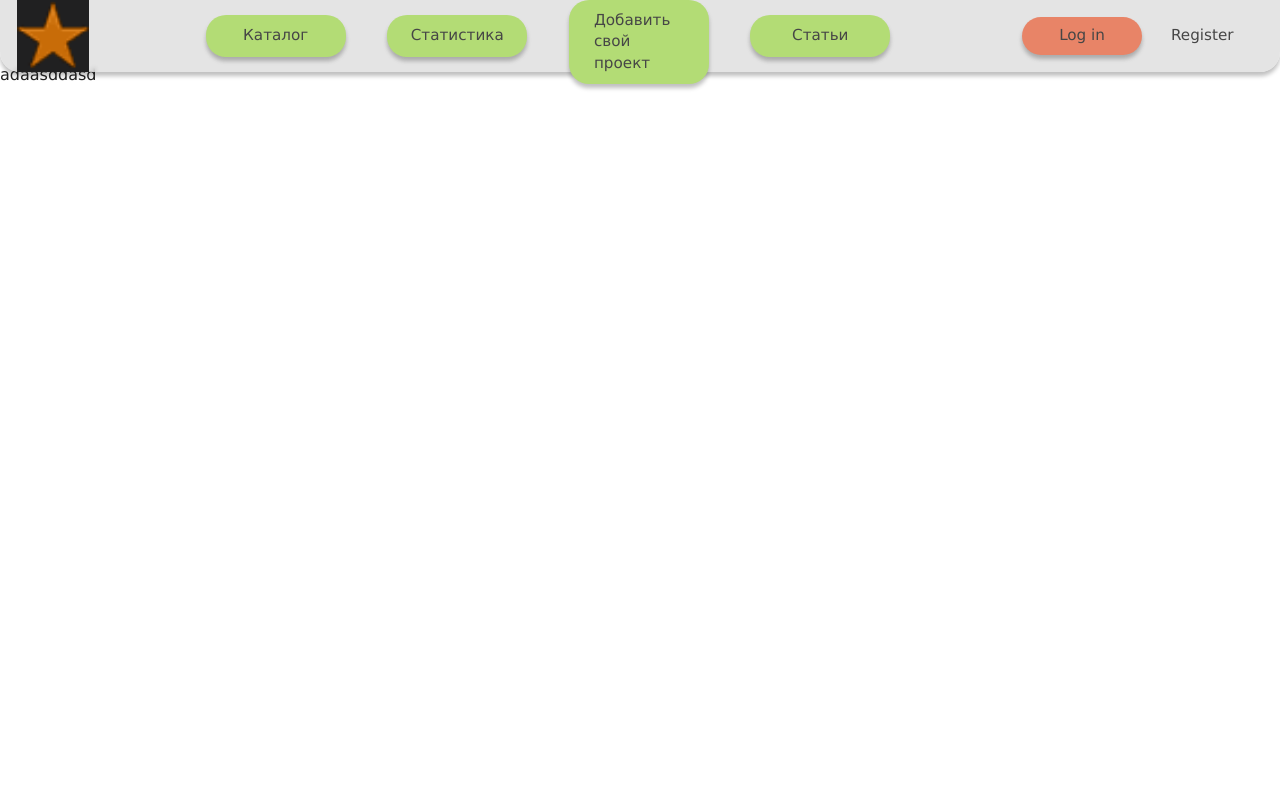
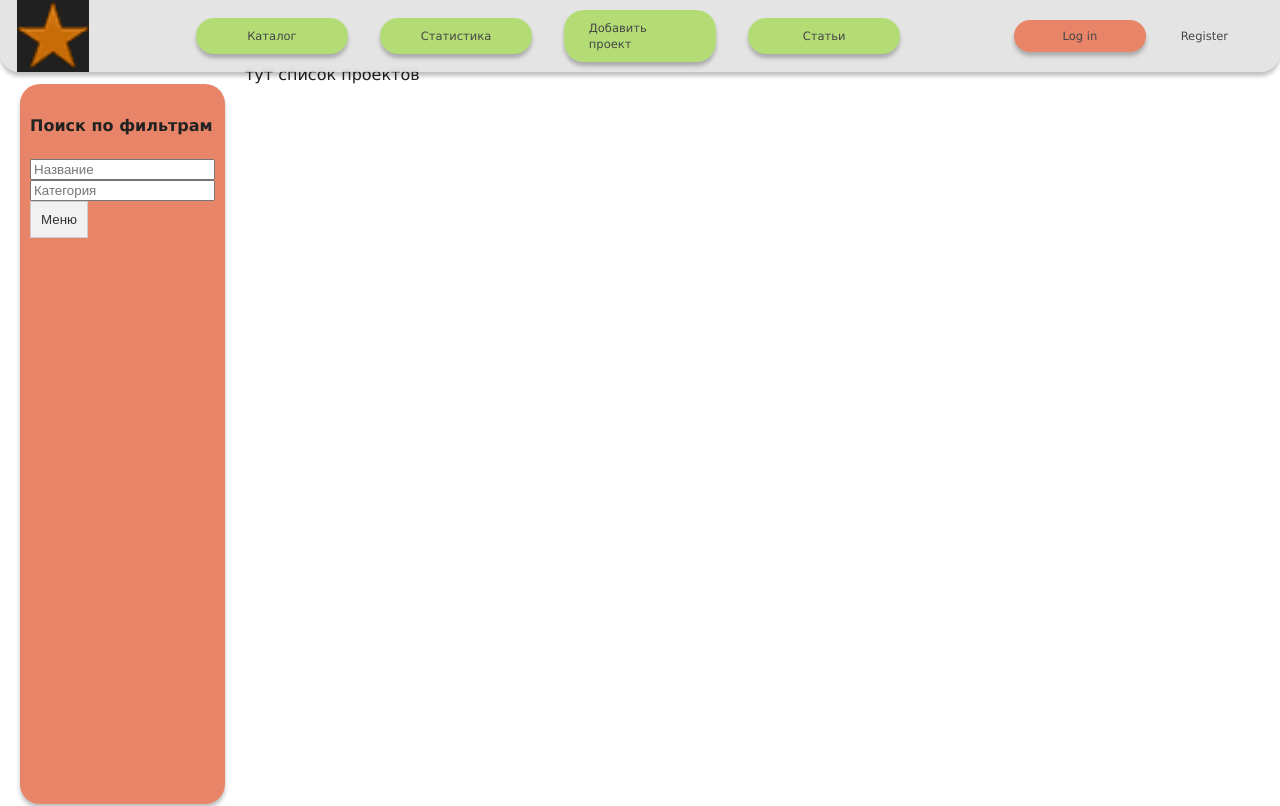
Before and after one commit to dudeFromTheInternet/charity-aggregator, a website built with webpack: page catalogue.html in a window 1280 px wide. Shown: the top 806 px of the page. Built offline with nearby package versions, Linux system fonts and the light colour scheme.

Commit message:
started catalogue

```diff
--- a/catalogue.html
+++ b/catalogue.html
@@ -14,7 +14,7 @@
     <ul class="navmenu">
       <li><a class="menu">Каталог</a></li>
       <li><a class="menu">Статистика</a></li>
-      <li><a class="menu">Добавить свой проект</a></li>
+      <li><a class="menu">Добавить проект</a></li>
       <li><a class="menu">Статьи</a></li>
     </ul>
   </nav>
@@ -22,16 +22,32 @@
     <ul class="authmenu">
       <li><a class="auth logIn">Log in</a></li>
       <li><a class="auth">Register</a></li>
+
     </ul>
   </nav>
 </header>
 <script src="js/app.js"></script>
-<div style="height: 2000px">
-  adaasddasd
+<div class="cat-main">
+  <aside class="sidemenu">
+    <h4>Поиск по фильтрам</h4>
+    <input class="name-filter" placeholder="Название">
+    <input placeholder="Категория">
+    <div class="dropdown">
+      <button class="dropdown-btn">Меню</button>
+      <div class="dropdown-content">
+        <a href="#">Ссылка 1</a>
+        <a href="#">Ссылка 2</a>
+        <a href="#">Ссылка 3</a>
+      </div>
+    </div>
+  </aside>
+  <div class="projects-container">
+    тут список проектов
+  </div>
 </div>
 
+</body>
 <footer>
   footer
 </footer>
-</body>
 </html>
--- a/css/catalogue.css
+++ b/css/catalogue.css
@@ -0,0 +1,53 @@
+
+.cat-main{
+    display: flex;
+    flex-direction: row;
+    .sidemenu{
+      background-color: #e88467;
+      border-radius: 20px;
+      height: 700px;
+      display: flex;
+      flex-direction: column;
+      justify-content: flex-start;
+      margin: 20px;
+      padding: 10px;
+      box-shadow: 0 4px 4px rgba(0, 0, 0, 0.25);
+  }
+}
+.projects-container{
+  display: flex;
+  flex-direction: column;
+  justify-content: space-between;
+}
+
+.dropdown-btn {
+    background-color: #f1f1f1;
+    color: #333;
+    padding: 10px;
+    border: 1px solid #ccc;
+    cursor: pointer;
+  }
+
+  .dropdown-content {
+    display: none;
+    position: absolute;
+    background-color: #fff;
+    min-width: 160px;
+    box-shadow: 0 4px 8px rgba(0,0,0,0.1);
+    z-index: 1;
+  }
+
+  .dropdown-content a {
+    color: #333;
+    padding: 10px;
+    text-decoration: none;
+    display: block;
+  }
+
+  .dropdown-content a:hover {
+    background-color: #f9f9f9;
+  }
+
+  .dropdown:hover .dropdown-content {
+    display: block;
+  }
--- a/css/style.css
+++ b/css/style.css
@@ -62,10 +62,10 @@ a{
 }
 .header-main a{
   color: #464646;
-  width: 7vw;
+  width: 8vw;
   display: flex;
   justify-content: center;
-  font-size: 95%;
+  font-size: 0.9vw;
 }
 article{
   color: #464646;
```
Also changed, not shown: index.html (+4 -3 lines).
